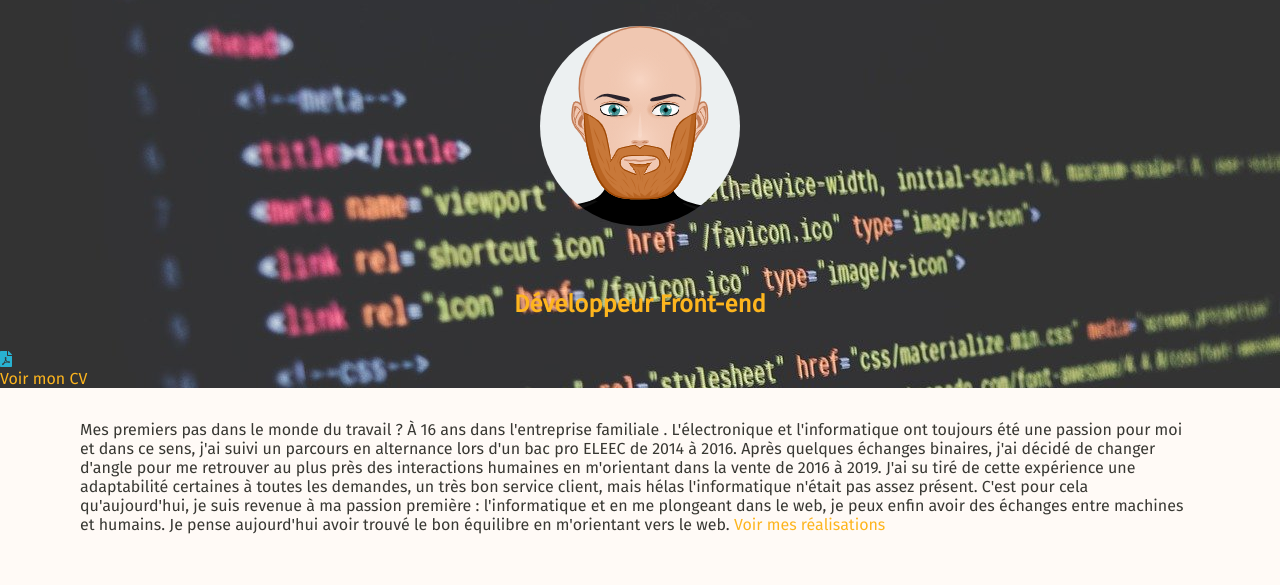
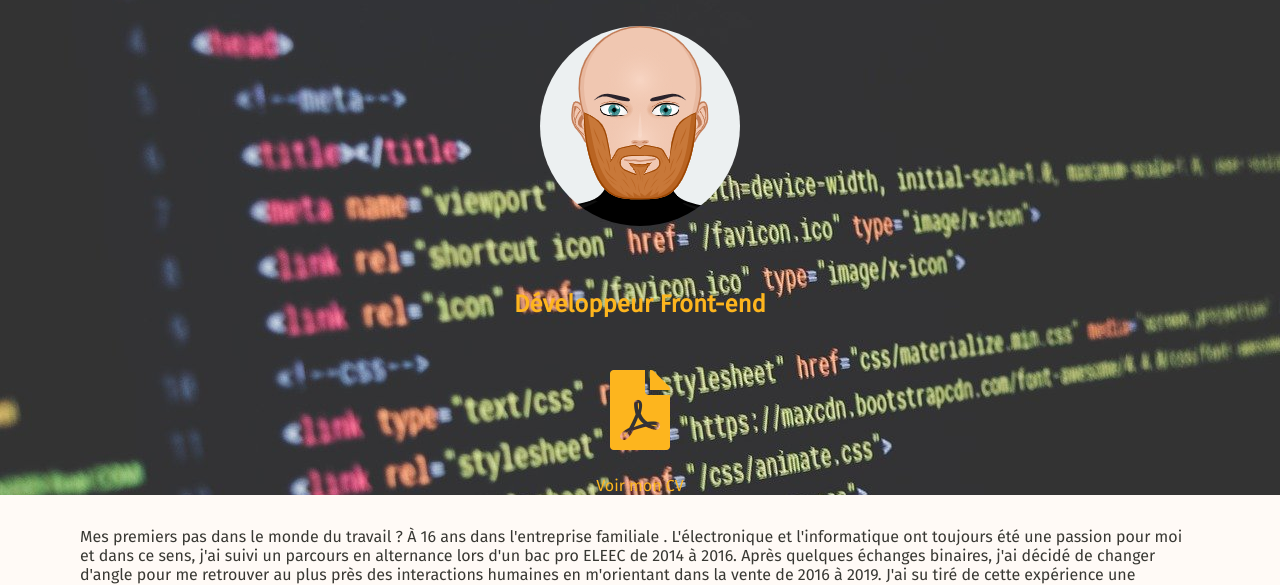
Before and after one commit to JulienT91/portfolioJT, a plain HTML site: page index.html in a window 1280 px wide. Shown: the part 183-768 px from the top of the page. Drawn offline with Linux system fonts and the light colour scheme.

Commit message:
Update index.css

```diff
--- a/scss/index.css
+++ b/scss/index.css
@@ -201,6 +201,32 @@ h2#job-description {
   padding: 2rem;
 }
 
+.curriculum-vitae {
+  display: -webkit-box;
+  display: -ms-flexbox;
+  display: flex;
+  -webkit-box-pack: center;
+      -ms-flex-pack: center;
+          justify-content: center;
+  -webkit-box-align: center;
+      -ms-flex-align: center;
+          align-items: center;
+}
+
+.curriculum-vitae a {
+  font-size: 5rem;
+  padding: 15px;
+  color: #fdb51e;
+  -webkit-transition: ease 1s;
+  transition: ease 1s;
+}
+
+.curriculum-vitae a:hover {
+  -webkit-transform: scale(1.1);
+          transform: scale(1.1);
+  color: #fffaf6;
+}
+
 .aboutme {
   padding: 2rem 5rem;
   color: #383833;
@@ -306,7 +332,7 @@ h2#job-description {
 .contact-box .github-box a:hover {
   -webkit-transition: ease 0.8s;
   transition: ease 0.8s;
-  color: #fdb51e;
+  color: #9986bc;
 }
 
 .contact-box .linkedin-box a:hover {
@@ -321,6 +347,13 @@ h2#job-description {
 
 .contact-box i {
   font-size: 5rem;
+  -webkit-transition: ease 0.5s;
+  transition: ease 0.5s;
+}
+
+.contact-box i:hover {
+  -webkit-transform: scale(1.1);
+          transform: scale(1.1);
 }
 
 @media (max-width: 450px) {
```
Lines whose indentation alone changed are shown as unchanged.
